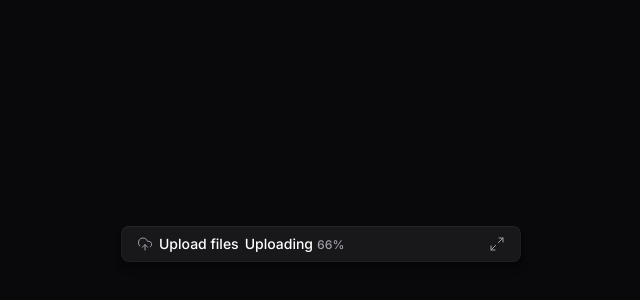
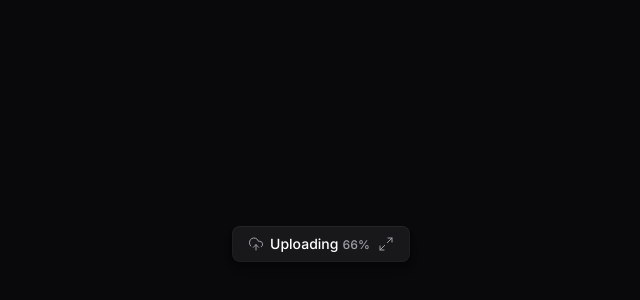
Before and after one commit to matheus-nascimento99/upload-widget-web, a React (Vite) app: page / in a window 1280 px wide. Shown: the part 156-456 px from the top of the page, without its empty margins (319-959 px from the left). Built offline with nearby package versions, Linux system fonts and the light colour scheme.

Commit message:
feat: animations

```diff
--- a/package.json
+++ b/package.json
@@ -14,6 +14,7 @@
     "@radix-ui/react-progress": "^1.1.7",
     "@tailwindcss/vite": "^4.1.11",
     "lucide-react": "^0.525.0",
+    "motion": "^12.23.6",
     "react": "^19.1.0",
     "react-dom": "^19.1.0",
     "react-dropzone": "^14.3.8",
--- a/src/components/upload-widget-dropzone.tsx
+++ b/src/components/upload-widget-dropzone.tsx
@@ -1,5 +1,6 @@
 import { useDropzone } from 'react-dropzone'
 import { CircularProgressBar } from './ui/circular-progress-bar'
+import { motion } from 'motion/react'
 
 export const UploadWidgetDropzone = () => {
   const isThereAnyPendingUpload = true
@@ -17,7 +18,12 @@ export const UploadWidgetDropzone = () => {
     })
 
   return (
-    <div className="px-3 flex flex-col gap-3">
+    <motion.div
+      initial={{ opacity: 0 }}
+      animate={{ opacity: 1 }}
+      transition={{ duration: 0.2 }}
+      className="px-3 flex flex-col gap-3"
+    >
       <div
       data-active={isDragActive}
       className='cursor-pointer h-32 rounded-lg flex flex-col justify-center items-center p-5 text-zinc-400 bg-zinc-950 border border-dashed border-zinc-700 hover:border-zinc-600 transition-colors data-[active=true]:bg-indigo-500/10 data:[active=true]:border-indigo-500 data-[active=true]:text-indigo-400'
@@ -39,6 +45,6 @@ export const UploadWidgetDropzone = () => {
       </div>
 
       <span className='text-xxs text-zinc-400'>Only PNG and JPG <em>(4mb max)</em></span>
-    </div>
+    </motion.div>
   )
 }
--- a/src/components/upload-widget-minimized-button.tsx
+++ b/src/components/upload-widget-minimized-button.tsx
@@ -4,7 +4,7 @@ import { UploadWidgetTitle } from './upload-widget-title'
 
 export const UploadWidgetMinimizedButton = () => {
   return (
-    <Collapsible.Trigger className='group flex bg-white/2 cursor-pointer items-center justify-between py-2 px-4 w-full rounded-lg'>
+    <Collapsible.Trigger className='group flex bg-white/2 cursor-pointer items-center justify-between py-2 px-4 w-full rounded-lg gap-2'>
       <UploadWidgetTitle />
 
       <Maximize2 strokeWidth={1.5} className="size-4 text-zinc-400 group-hover:text-zinc-100" />
--- a/src/components/upload-widget-title.tsx
+++ b/src/components/upload-widget-title.tsx
@@ -7,7 +7,6 @@ export function UploadWidgetTitle() {
   return (
     <div className="flex items-center gap-1.5 text-sm font-medium">
       <UploadCloud className="size-4 text-zinc-400" strokeWidth={1.5} />
-      <span>Upload files</span>
       {isThereAnyPendindUpload ? (
         <span className="flex items-baseline gap-1">
           Uploading{" "}
--- a/src/components/upload-widget-uploads-list.tsx
+++ b/src/components/upload-widget-uploads-list.tsx
@@ -1,18 +1,19 @@
 import { UploadWidgetUploadItem } from "./upload-widget-upload-item";
-
-export function UploadWidgetUploadList() {
+import { motion } from 'motion/react'
+export function UploadWidgetUploadsList() {
   const isUploadListEmpty = false;
 
   return (
-    <div className="px-3 flex flex-col gap-3">
+    <motion.div
+      initial={{ opacity: 0 }}
+      animate={{ opacity: 1 }}
+      transition={{ duration: 0.2 }}
+      className="px-3 flex flex-col gap-3"
+    >
       <span className="text-xs font-medium">
         Uploaded files <span className="text-zinc-400">(2)</span>
       </span>
 
-      <div className="flex flex-col gap-2">
-        <UploadWidgetUploadItem />
-        <UploadWidgetUploadItem />
-      </div>
       {isUploadListEmpty ? (
         <span className="text-xs text-zinc-400">No uploads added</span>
       ) : (
@@ -21,6 +22,6 @@ export function UploadWidgetUploadList() {
           <UploadWidgetUploadItem />
         </div>
       )}
-    </div>
+    </motion.div>
   );
 }
--- a/src/components/upload-widget.tsx
+++ b/src/components/upload-widget.tsx
@@ -1,16 +1,29 @@
 import { useState } from "react"
 import { UploadWidgetDropzone } from "./upload-widget-dropzone"
 import { UploadWidgetHeader } from "./upload-widget-header"
-import { UploadWidgetUploadsList } from "./upload-widget-uploads-list"
 import * as Collapsible from '@radix-ui/react-collapsible'
 import { UploadWidgetMinimizedButton } from "./upload-widget-minimized-button"
+import { UploadWidgetUploadsList } from "./upload-widget-uploads-list"
+import { motion, useCycle } from 'motion/react'
 
 export const UploadWidget = () => {
-  const [isWidgetOpen, setIsWidgetOpen] = useState(false)
+  const [isWidgetOpen, toggleWidget] = useCycle(false, true)
 
   return (
-    <Collapsible.Root onOpenChange={setIsWidgetOpen}>
-      <div className="bg-zinc-900 overflow-hidden w-[400px] rounded-lg shadow-shape">
+    <Collapsible.Root onOpenChange={() => toggleWidget()}>
+      <motion.div
+        animate={isWidgetOpen ? 'open' : 'closed'}
+        variants={{
+          open: {
+            width: 400
+          },
+          closed: {
+            transition: { type: 'inertia' }
+          }
+        }}
+        transition={{ duration: 0.1 }}
+        className="bg-zinc-900 overflow-hidden max-w-[400px] rounded-lg shadow-shape"
+      >
 
         {!isWidgetOpen && <UploadWidgetMinimizedButton />}
 
@@ -25,7 +38,7 @@ export const UploadWidget = () => {
             <UploadWidgetUploadsList />
           </div>
         </Collapsible.Content>
-      </div>
+      </motion.div>
     </Collapsible.Root>
 
   )
```
Also changed, not shown: 1 other file (tests, documents, lock files or other folders).
